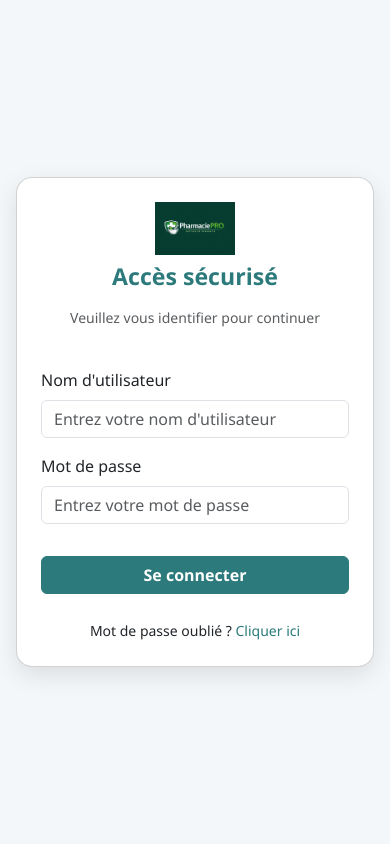
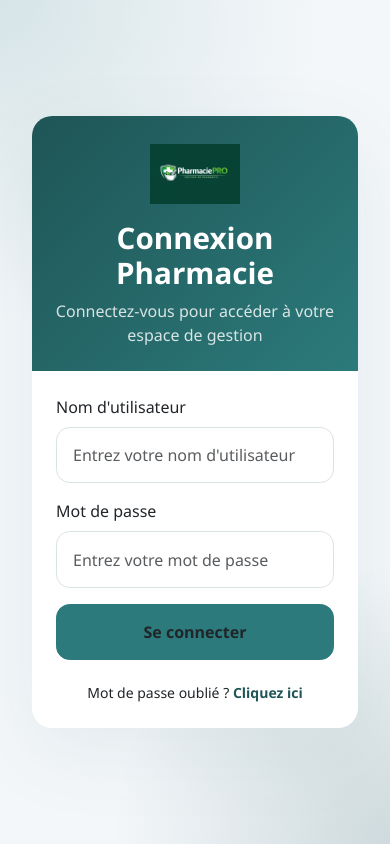
Before and after one commit to yayaTraore1/pharmacy-system, a FastAPI app: page /login in a window 390 px wide. Run offline with FastAPI, Linux system fonts and the light colour scheme.

Commit message:
Correction responsive et formatage mobile

```diff
--- a/templates/login.html
+++ b/templates/login.html
@@ -5,134 +5,184 @@
     <meta name="viewport" content="width=device-width, initial-scale=1.0">
     <title>Connexion - Pharmacie</title>
     <link href="https://cdn.jsdelivr.net/npm/bootstrap@5.3.2/dist/css/bootstrap.min.css" rel="stylesheet">
+    <link href="https://cdn.jsdelivr.net/npm/bootstrap-icons@1.11.1/font/bootstrap-icons.css" rel="stylesheet">
     <style>
+        :root {
+            --pharmacy-teal: #2c7a7b;
+            --pharmacy-dark: #1f5556;
+            --pharmacy-light: #f4f7fa;
+            --pharmacy-soft: #eef6f7;
+        }
+
+        * {
+            box-sizing: border-box;
+        }
+
         body {
-            background: #f4f7fa;
-            height: 100vh;
+            margin: 0;
+            min-height: 100vh;
+            font-family: 'Segoe UI', Tahoma, Geneva, Verdana, sans-serif;
+            background: radial-gradient(circle at top left, rgba(44, 122, 123, 0.15), transparent 35%),
+                        radial-gradient(circle at bottom right, rgba(31, 85, 86, 0.18), transparent 30%),
+                        var(--pharmacy-light);
             display: flex;
+            align-items: center;
             justify-content: center;
-            align-items: center;
-            font-family: 'Segoe UI', Tahoma, Geneva, Verdana, sans-serif;
+            padding: 2rem;
+        }
+
+        .login-wrapper {
+            width: 100%;
+            max-width: 440px;
         }
 
         .login-card {
-            border-radius: 1rem;
-            max-width: 420px;
+            border: none;
+            border-radius: 1.25rem;
+            background: white;
+            box-shadow: 0 24px 80px rgba(31, 85, 86, 0.08);
+            overflow: hidden;
+        }
+
+        .login-card-header {
+            background: linear-gradient(135deg, var(--pharmacy-dark), var(--pharmacy-teal));
+            color: white;
+            padding: 2rem 1.75rem 1.75rem;
+            text-align: center;
+        }
+
+        .login-card-header .logo {
+            width: 90px;
+            margin-bottom: 1rem;
+            filter: brightness(1.1);
+        }
+
+        .login-card-header h3 {
+            margin-bottom: 0.5rem;
+            font-size: 1.85rem;
+            font-weight: 700;
+        }
+
+        .login-card-header p {
+            color: rgba(255,255,255,0.82);
+            margin-bottom: 0;
+        }
+
+        .login-body {
+            padding: 2rem;
+        }
+
+        .form-control,
+        .form-select {
+            border-radius: 0.85rem;
+            padding: 0.95rem 1rem;
+            border: 1px solid #d9e3e4;
+        }
+
+        .form-control:focus {
+            border-color: var(--pharmacy-teal);
+            box-shadow: 0 0 0 0.2rem rgba(44, 122, 123, 0.18);
+        }
+
+        .btn-login {
             width: 100%;
-            background-color: #ffffff;
-            padding: 2.5rem;
-            box-shadow: 0 8px 24px rgba(0, 0, 0, 0.1);
-            transition: transform 0.3s ease, box-shadow 0.3s ease;
+            border-radius: 0.85rem;
+            padding: 0.95rem 1rem;
+            background: var(--pharmacy-teal);
+            border-color: var(--pharmacy-teal);
+            font-weight: 700;
+        }
+
+        .btn-login:hover {
+            background: #215a5b;
+            border-color: #215a5b;
+        }
+
+        .login-footer {
+            text-align: center;
+            margin-top: 1.25rem;
+        }
+
+        .login-footer a {
+            color: var(--pharmacy-dark);
+            text-decoration: none;
+            font-weight: 600;
+        }
+
+        .login-footer a:hover {
+            color: var(--pharmacy-teal);
+            text-decoration: underline;
+        }
+
+        .alert-box {
+            border-radius: 0.85rem;
+            padding: 1rem 1rem;
+            margin-bottom: 1.25rem;
+            display: flex;
+            align-items: center;
+            gap: 0.75rem;
+            font-size: 0.95rem;
+        }
+
+        .alert-success {
+            background: linear-gradient(90deg, #2ecc71, #27ae60);
+            color: white;
+        }
+
+        .alert-error {
+            background: linear-gradient(90deg, #e74c3c, #c0392b);
+            color: white;
         }
 
         @media (max-width: 575.98px) {
-            .login-card {
+            .login-card-header {
+                padding: 1.75rem 1.25rem 1.5rem;
+            }
+
+            .login-body {
                 padding: 1.5rem;
-                margin: 1rem;
             }
         }
-
-        .login-card:hover {
-            transform: translateY(-4px);
-            box-shadow: 0 12px 36px rgba(0, 0, 0, 0.15);
-        }
-
-        .login-card h3 {
-            font-weight: 700;
-            color: #2c7a7b; /* pharmacy teal */
-            margin-bottom: 1rem;
-        }
-
-        .form-control:focus {
-            border-color: #2c7a7b;
-            box-shadow: 0 0 0 0.2rem rgba(44, 122, 123, 0.25);
-        }
-
-        .btn-primary {
-            background-color: #2c7a7b;
-            border-color: #2c7a7b;
-            font-weight: 600;
-        }
-
-        .btn-primary:hover {
-            background-color: #285e61;
-            border-color: #285e61;
-        }
-
-        .login-footer a {
-            color: #2c7a7b;
-            text-decoration: none;
-            font-weight: 500;
-        }
-
-        .login-footer a:hover {
-            text-decoration: underline;
-            color: #285e61;
-        }
-
-        .logo {
-            width: 80px;
-            margin-bottom: 0.5rem;
-        }
-        .success-card {
-    background: linear-gradient(90deg,#2ecc71,#27ae60);
-    color: white;
-    border-radius: 8px;
-    padding: 1rem;
-    margin-bottom: 1.5rem;
-    box-shadow: 0 4px 12px rgba(0,0,0,0.1);
-}
-        .error-card {
-    background: linear-gradient(90deg,#e74c3c,#c0392b);
-    color: white;
-    border-radius: 8px;
-    padding: 1rem;
-    margin-bottom: 1.5rem;
-    box-shadow: 0 4px 12px rgba(0,0,0,0.1);
-}
-
     </style>
 </head>
 <body>
+    <div class="login-wrapper">
         <div class="card login-card">
-
+            <div class="login-card-header">
+                <img src="/static/images/logo.png" alt="Logo Pharmacie" class="logo">
+                <h3>Connexion Pharmacie</h3>
+                <p>Connectez-vous pour accéder à votre espace de gestion</p>
+            </div>
+            <div class="login-body">
                 {% if success %}
-<div class="success-card">
-    <i class="bi bi-check-circle me-2"></i>
+                <div class="alert-box alert-success">
+                    <i class="bi bi-check-circle-fill"></i>
                     {{ success }}
                 </div>
                 {% endif %}
                 {% if error %}
-<div class="error-card">
-    <i class="bi bi-exclamation-triangle me-2"></i>
+                <div class="alert-box alert-error">
+                    <i class="bi bi-exclamation-triangle-fill"></i>
                     {{ error }}
                 </div>
                 {% endif %}
-
-
-        <div class="text-center mb-4">
-            <!-- insérez votre logo ici -->
-            <img src="/static/images/logo.png" alt="Logo Pharmacie" class="logo">
-            <h3>Accès sécurisé</h3>
-            <p class="text-muted small">Veuillez vous identifier pour continuer</p>
-        </div>
 
                 <form method="post" action="/auth/login">
                     <div class="mb-3">
                         <label class="form-label">Nom d'utilisateur</label>
                         <input type="text" name="username" class="form-control" placeholder="Entrez votre nom d'utilisateur" required>
                     </div>
-
                     <div class="mb-3">
                         <label class="form-label">Mot de passe</label>
                         <input type="password" name="password" class="form-control" placeholder="Entrez votre mot de passe" required>
                     </div>
-
-            <button class="btn btn-primary w-100 mt-3">Se connecter</button>
+                    <button type="submit" class="btn btn-login">Se connecter</button>
                 </form>
 
-        <div class="text-center mt-4 login-footer">
-            <small>Mot de passe oublié ? <a href="/auth/forgot-password">Cliquer ici</a></small>
+                <div class="login-footer">
+                    <small>Mot de passe oublié ? <a href="/auth/forgot-password">Cliquez ici</a></small>
+                </div>
+            </div>
         </div>
     </div>
 </body>
--- a/templates/sales.html
+++ b/templates/sales.html
@@ -96,6 +96,7 @@
 
 <h5>Ventes Récentes</h5>
 
+<div class="table-responsive">
 <table class="table table-striped table-hover shadow-sm">
     <thead class="table-light">
         <tr>
@@ -126,6 +127,7 @@
         {% endfor %}
     </tbody>
 </table>
+</div>
 
 <!-- ================= NETTOYAGE URL ================= -->
 
--- a/templates/sales_dashboard.html
+++ b/templates/sales_dashboard.html
@@ -102,6 +102,7 @@
     </div>
 
     <div class="card-body p-0">
+        <div class="table-responsive">
         <table class="table table-hover mb-0">
             <thead class="table-light">
                 <tr>
@@ -128,6 +129,7 @@
                 {% endif %}
             </tbody>
         </table>
+        </div>
     </div>
 </div>
 
@@ -139,6 +141,7 @@
     </div>
 
     <div class="card-body p-0">
+        <div class="table-responsive">
         <table class="table table-hover mb-0">
             <thead class="table-light">
                 <tr>
@@ -163,6 +166,7 @@
                 {% endif %}
             </tbody>
         </table>
+        </div>
     </div>
 </div>
 
--- a/templates/sales_detail.html
+++ b/templates/sales_detail.html
@@ -17,6 +17,7 @@
 
 <hr>
 
+<div class="table-responsive">
 <table class="table">
     <thead>
         <tr>
@@ -37,6 +38,7 @@
         {% endfor %}
     </tbody>
 </table>
+</div>
 
 {% if not sale.is_cancelled and user.role == "admin" %}
 <form method="post" action="/sales/{{ sale.id }}/cancel"
--- a/templates/sales_history.html
+++ b/templates/sales_history.html
@@ -75,6 +75,7 @@
 
 <!-- ================= TABLE ================= -->
 
+<div class="table-responsive">
 <table class="table table-bordered table-hover shadow-sm">
     <thead class="table-light">
         <tr>
@@ -105,5 +106,6 @@
         {% endif %}
     </tbody>
 </table>
+</div>
 
 {% endblock %}
```
Also changed, not shown: static/css/style.css (+11 -8 lines). Lines whose indentation alone changed are shown as unchanged.
